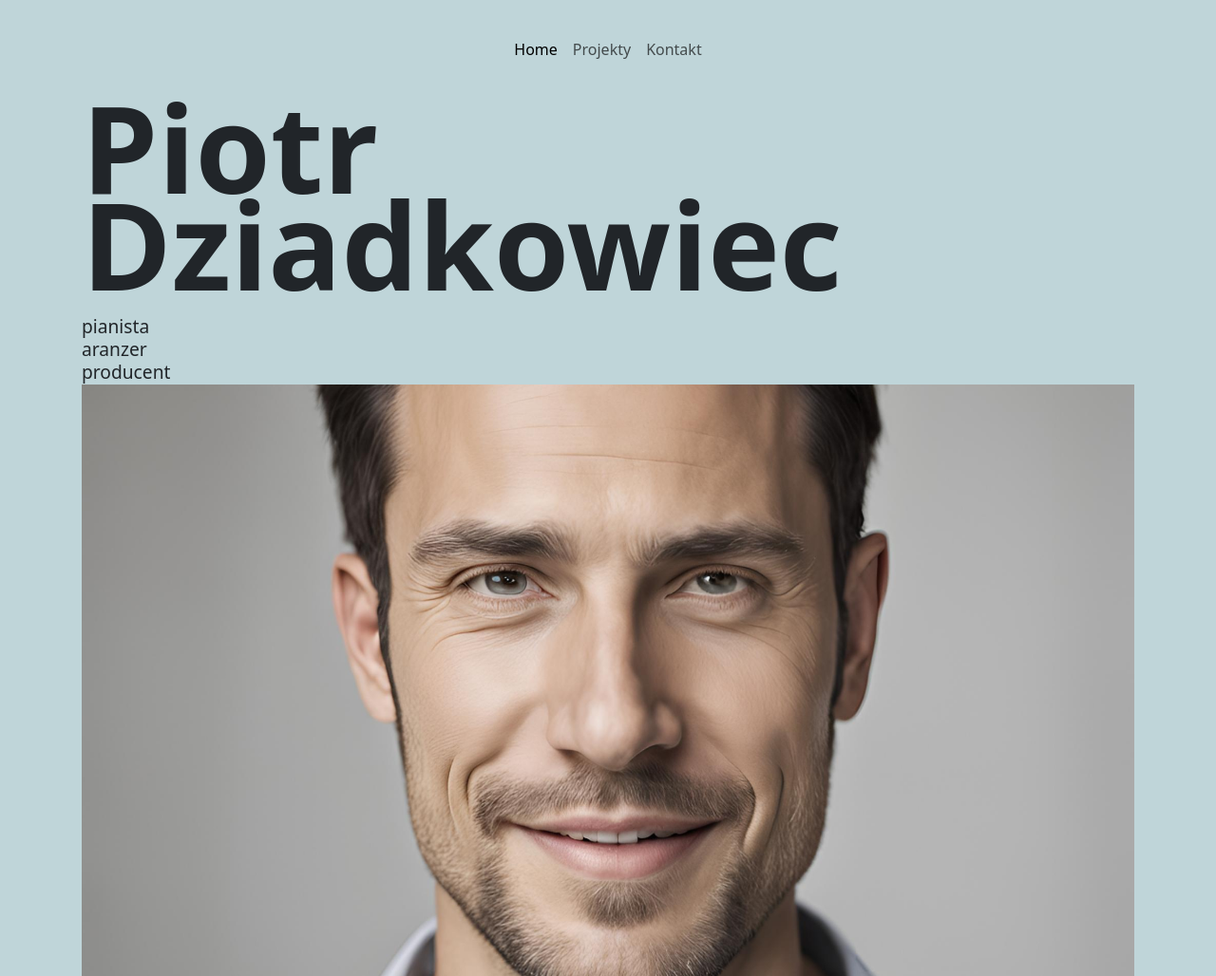
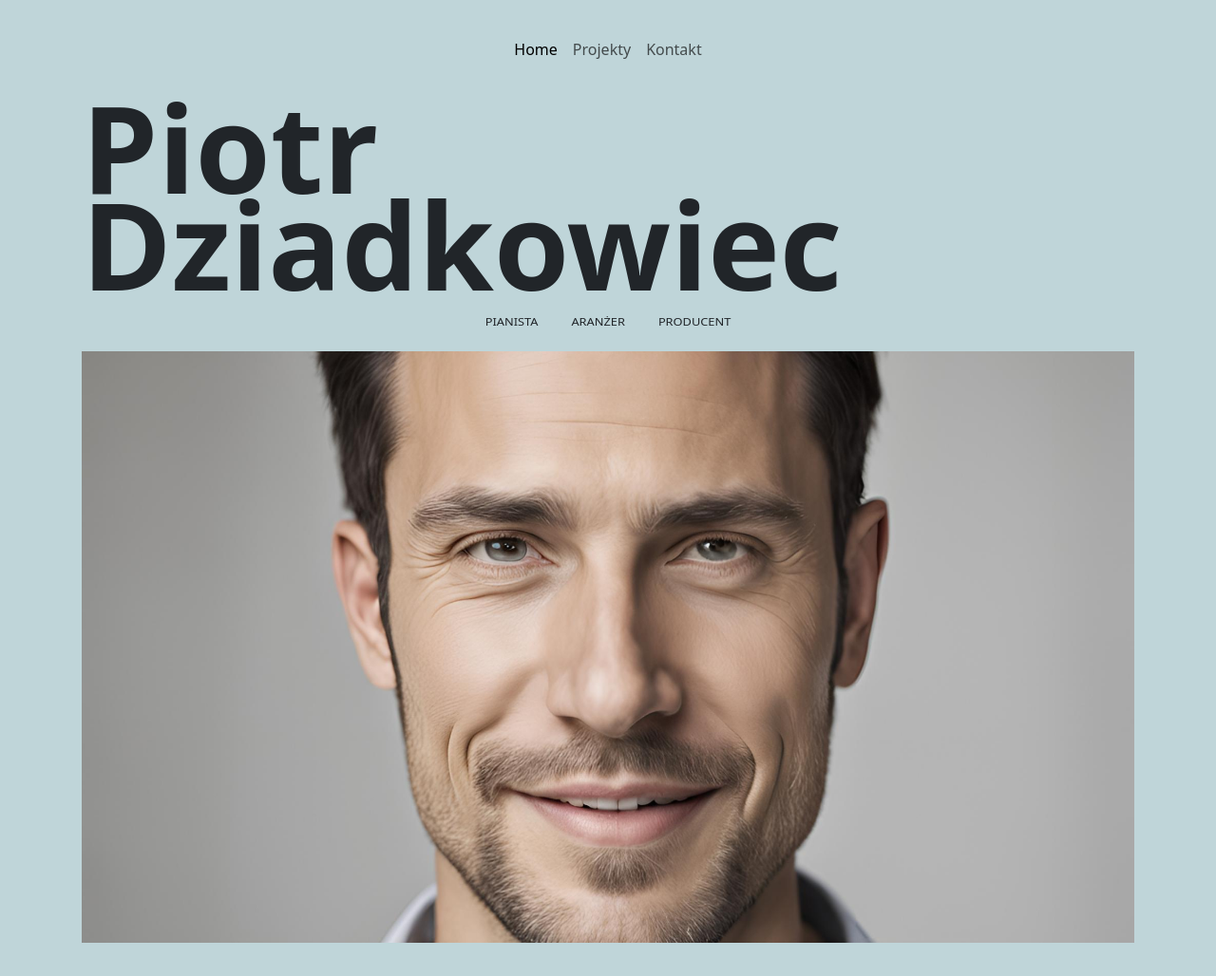
Before and after one commit to Dzibsss/dziadkoviec-page, a website built with Parcel: page src/index.html in a window 1280 px wide. Shown: the top 1028 px of the page at 95% size. Built offline with nearby package versions, Linux system fonts and the light colour scheme.

Commit message:
subtitle

```diff
--- a/src/index.html
+++ b/src/index.html
@@ -42,7 +42,11 @@
         </nav>
 
         <h1 class="main-title">Piotr <br />Dziadkowiec</h1>
-        <span class="subtitle">pianista <br />aranzer <br />producent </span>
+        <span class="subtitle"
+          ><span>pianista</span>
+          <span>aranżer</span>
+          <span>producent</span>
+        </span>
         <img src="img/foto1.png" class="img-fluid" alt="Piotr" />
       </div>
     </secion>
--- a/src/scss/custom-styles.scss
+++ b/src/scss/custom-styles.scss
@@ -30,8 +30,17 @@ h2 {
 }
 
 .subtitle {
-  font-size: 1.2rem;
-  line-height: 0.8;
+  font-size: 0.8rem;
+  font-weight: 500;
+  line-height: 1;
+  text-transform: uppercase;
+  transform: scaleY(0.8);
+
+  display: flex;
+  justify-content: center;
+  gap: 35px;
+  text-align: center;
+  margin-bottom: 1.5rem;
 }
 
 .section-title {
```
Also changed, not shown: dist/index.html.
